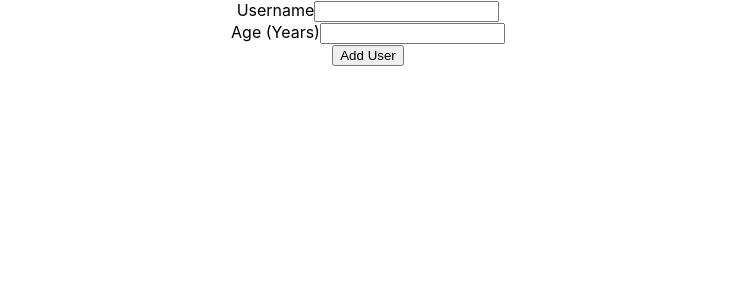
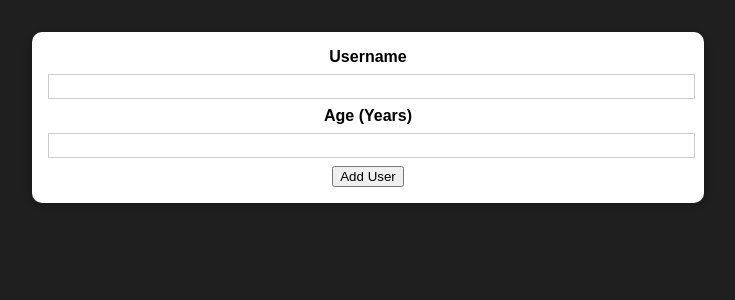
Before and after one commit to sofnir/UsersList, a React (Create React App) app: page / in a window 1280 px wide. Shown: the top 300 px of the page, without its empty margins (272-1007 px from the left). Built offline with nearby package versions, Linux system fonts and the light colour scheme.

Commit message:
reorganize files and style form

```diff
--- a/src/App.js
+++ b/src/App.js
@@ -1,9 +1,11 @@
 import './App.css';
-import Users from './components/Users';
+import Users from './components/Users/Users';
 
 function App() {
   return (
-    <div className="App"><Users /></div>
+    <div className="App">
+      <Users />
+    </div>
   );
 }
 
--- /dev/null
+++ b/src/components/UI/Card.jsx
@@ -0,0 +1,8 @@
+import React from "react";
+import classes from "./Card.module.css";
+
+const Card = props => {
+  return <div className={`${classes.card} ${props.className}`}>{props.children}</div>
+};
+
+export default Card;
--- /dev/null
+++ b/src/components/UI/Card.module.css
@@ -0,0 +1,5 @@
+.card {
+  background: white;
+  box-shadow: 0 2px 8px rgba(0, 0, 0, 0.26);
+  border-radius: 10px;
+}
--- a/src/components/UserForm.jsx
+++ b/src/components/Users/UserForm.jsx
@@ -1,4 +1,6 @@
 import React, { useState } from "react";
+import Card from "../UI/Card";
+import classes from "./UserForm.module.css";
 
 const UserForm = (props) => {
   const [username, setUsername] = useState('');
@@ -36,25 +38,25 @@
 
   return (
     <div>
-      <form onSubmit={formSubmitHandler}>
-        <div>
-          <label>Username</label>
+      <Card className={classes.input}>
+        <form onSubmit={formSubmitHandler}>
+          <label htmlFor="username">Username</label>
           <input
+            id="username"
             type="text"
             value={username}
             onChange={usernameChangeHandler}
           />
-        </div>
-        <div>
-          <label>Age (Years)</label>
+          <label htmlFor="age">Age (Years)</label>
           <input
+            id="age"
             type="number"
             value={age}
             onChange={ageChangeHandler}
           />
-        </div>
-        <button type="submit">Add User</button>
-      </form>
+          <button type="submit">Add User</button>
+        </form>
+      </Card>
       <dialog open={showValidationDialog}>
         <p>{validationMessage}</p>
         <menu>
--- /dev/null
+++ b/src/components/Users/UserForm.module.css
@@ -0,0 +1,26 @@
+.input {
+  margin: 2rem auto;
+  padding: 1rem;
+  width: 90%;
+  max-width: 40rem;
+}
+
+.input label {
+  display: block;
+  font-weight: bold;
+  margin-bottom: 0.5rem;
+}
+
+.input input {
+  font: inherit;
+  display: block;
+  width: 100%;
+  border: 1px solid #ccc;
+  padding: 0.15rem;
+  margin-bottom: 0.5rem;
+}
+
+.input input:focus {
+  outline: none;
+  border-color: #4f005f;
+}
--- a/src/index.css
+++ b/src/index.css
@@ -1,13 +1,4 @@
-body {
-  margin: 0;
-  font-family: -apple-system, BlinkMacSystemFont, 'Segoe UI', 'Roboto', 'Oxygen',
-    'Ubuntu', 'Cantarell', 'Fira Sans', 'Droid Sans', 'Helvetica Neue',
-    sans-serif;
-  -webkit-font-smoothing: antialiased;
-  -moz-osx-font-smoothing: grayscale;
+html {
+  font-family: sans-serif;
+  background: #1f1f1f;
 }
-
-code {
-  font-family: source-code-pro, Menlo, Monaco, Consolas, 'Courier New',
-    monospace;
-}
```
Also changed, not shown: src/components/Users/UserItem.jsx (renamed from src/components/UserItem.jsx), src/components/Users/Users.jsx (renamed from src/components/Users.jsx), src/components/Users/UsersList.jsx (renamed from src/components/UsersList.jsx).
